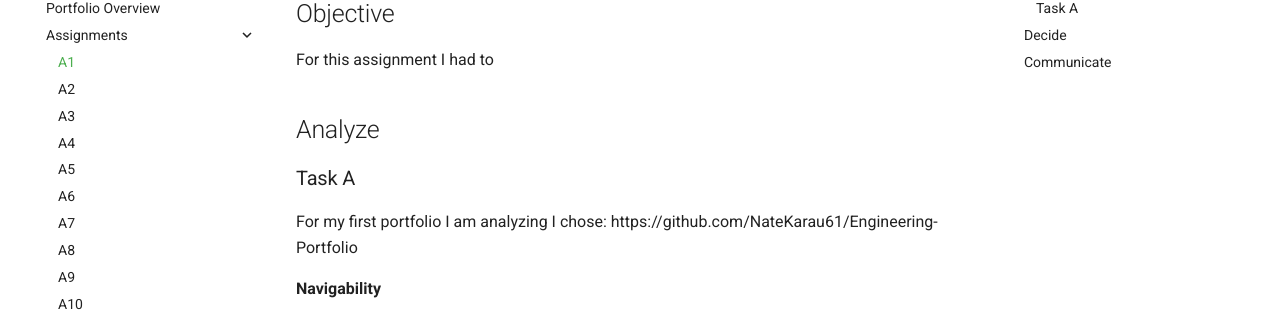
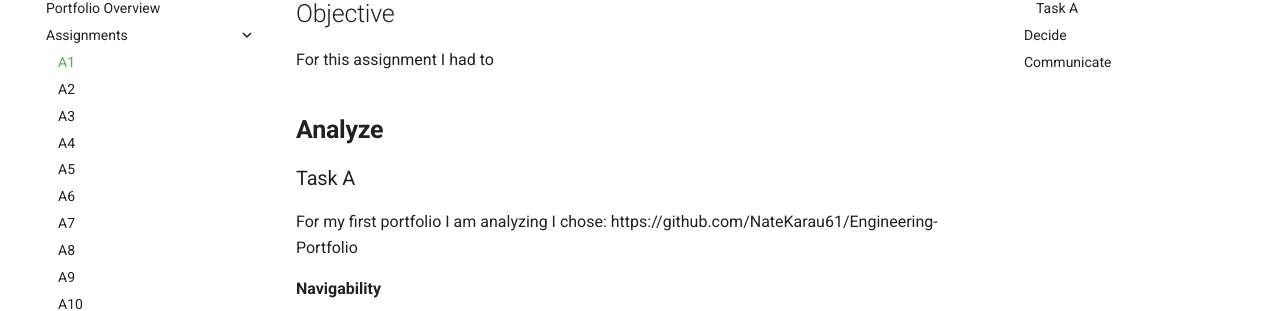
Before and after one commit to JacksonRice6/megr2156-portfolio, an MkDocs documentation site: the page built from docs/assignments/A01/index.md, in a window 1280 px wide. Shown: the part 184-495 px from the top of the page. Built offline with MkDocs 1.6.1 and Material for MkDocs 9.7.7, drawn with Linux system fonts in a browser that asks for light colours.

```diff
--- a/docs/assignments/A01/index.md
+++ b/docs/assignments/A01/index.md
@@ -3,7 +3,7 @@
 ## Objective
 For this assignment I had to
 
-## Analyze
+## **Analyze**
 
 ### Task A
 
```
